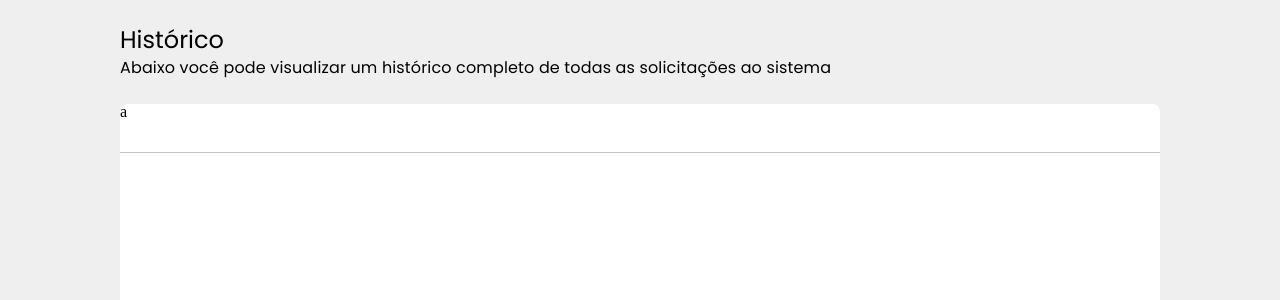
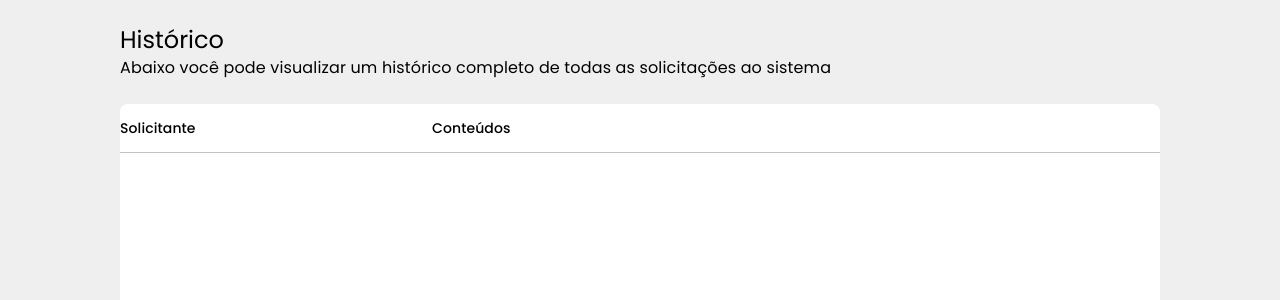
Before and after one commit to RenanMaestrya/SGFI, a Django app: page /historico/ in a window 1280 px wide. Shown: the part 80-380 px from the top of the page. Run offline with Django 4.2, Linux system fonts and the light colour scheme.

Commit message:
pulling develop

```diff
--- a/SGFI/static/css/pages/history.css
+++ b/SGFI/static/css/pages/history.css
@@ -20,3 +20,29 @@
     flex-direction: row;
     border-bottom: 1px solid var(--neutral-300);
 }
+
+.percent60 {
+    width: 60%;
+    display: flex;
+    align-items: center;
+    justify-content: flex-start;
+}
+
+.percent40 {
+    width: 40%;
+    display: flex;
+    align-items: center;
+    justify-content: flex-start;
+}
+
+.base-label{
+    padding-left: 16px;
+}
+
+.primary-label{
+    width: 50%;
+}
+
+.secondary-label{
+    width: calc(100%/3);
+}
--- a/SGFI/templates/apps/core/pages/history.html
+++ b/SGFI/templates/apps/core/pages/history.html
@@ -24,7 +24,19 @@
         </div>
         <main class="global-container ">
             <div class="general ">
-                <div class="table-header"><span>a</span></div>
+                <div class="table-header">
+                    <div class="percent60">
+                        <span class="subtitle-2 base-label' primary-label">
+                            Solicitante
+                        </span>
+                        <span class="subtitle-2 base-label' primary-label">
+                            Conteúdos
+                        </span>
+                    </div>
+                    <div class="percent40">
+
+                    </div>
+                </div>
 
             </div>
 
```
